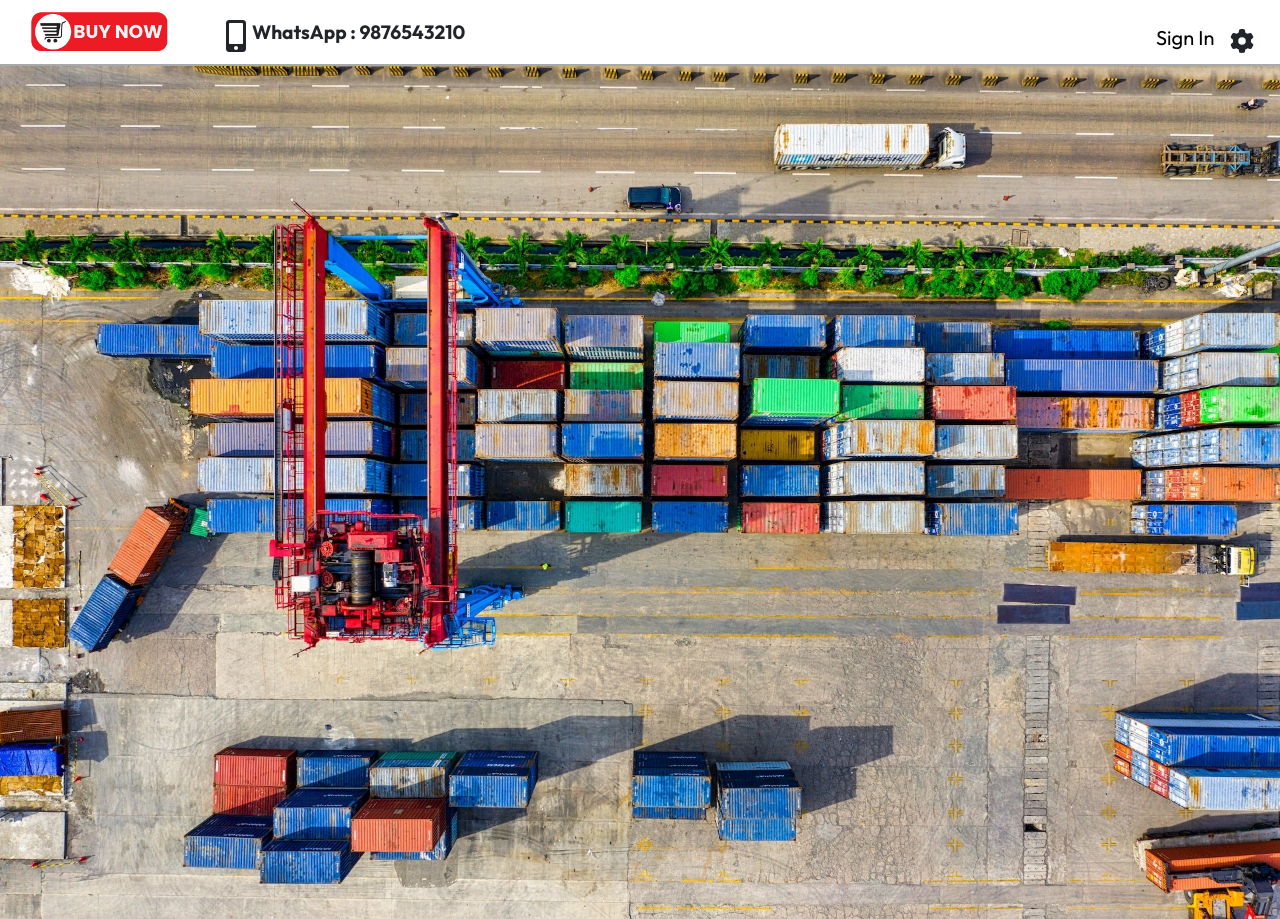
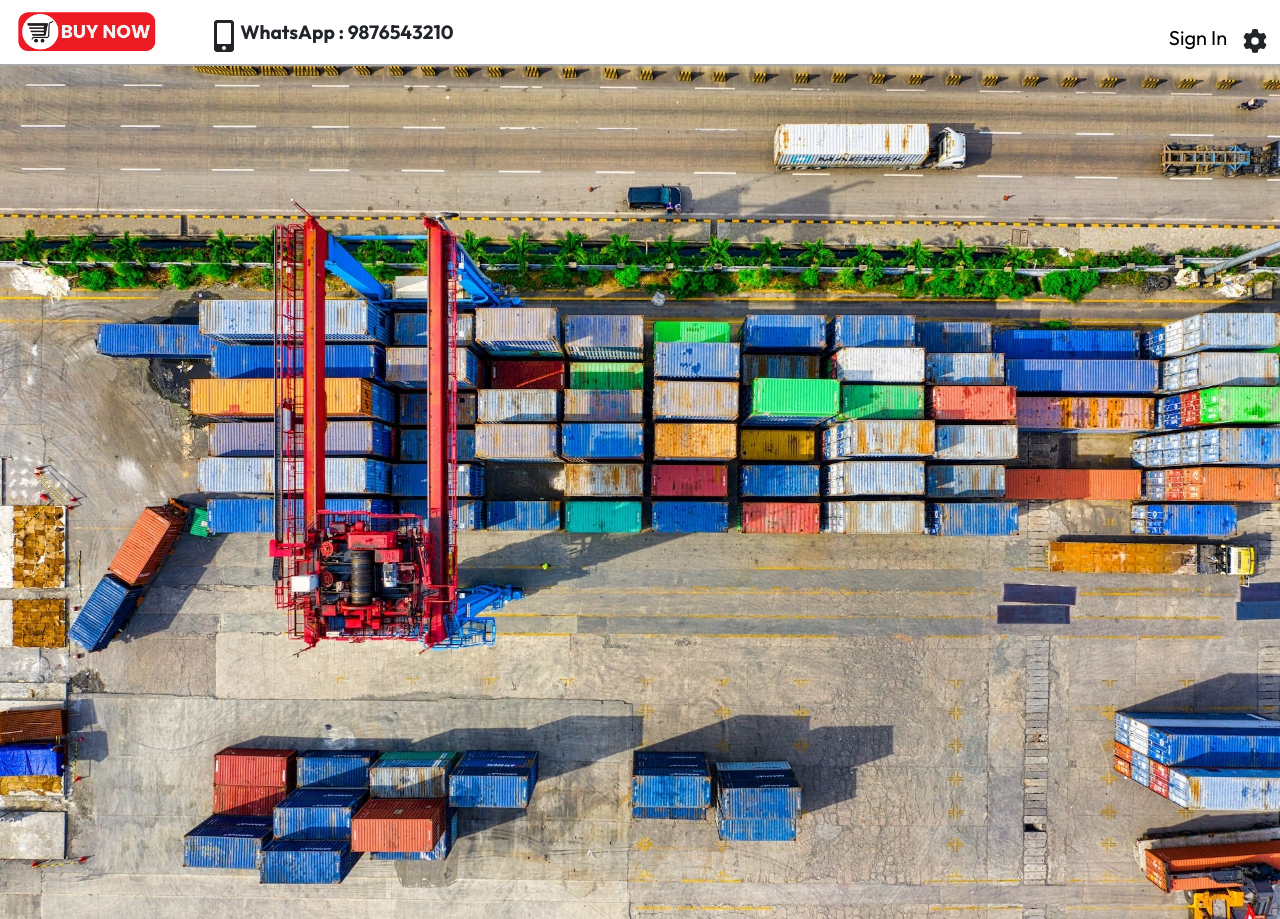
Before and after one commit to jollyvivek/ERP-PROJECT, a React (Vite) app: page /basic_details in a window 1280 px wide. Built offline with nearby package versions, Linux system fonts and the light colour scheme.

Commit message:
Add changes navbar.css

```diff
--- a/src/Components/AdminItems/BasicDetails.jsx
+++ b/src/Components/AdminItems/BasicDetails.jsx
@@ -38,7 +38,7 @@ const BasicDetails = () => {
     const response = await axios.get(`${url}/api/company/list`);
     if(response){
       // console.log(response.data.data)
-      setSelectedData(response.data.data[14]);
+      setSelectedData(response.data.data[5]);
     }else{
       console.log("Error")
     }
--- a/src/Components/Navbar/Navbar.css
+++ b/src/Components/Navbar/Navbar.css
@@ -1,10 +1,11 @@
 .nav-cont{
   /* border: 2px solid blue; */
-  padding-inline: 2% !important;
+  padding-inline: 1% !important;
   position: sticky;
   top: 0;
   z-index: 100;
   /* background:#988f87; */
+  background: white;
 }
 
 .nav-cont-left{
```
